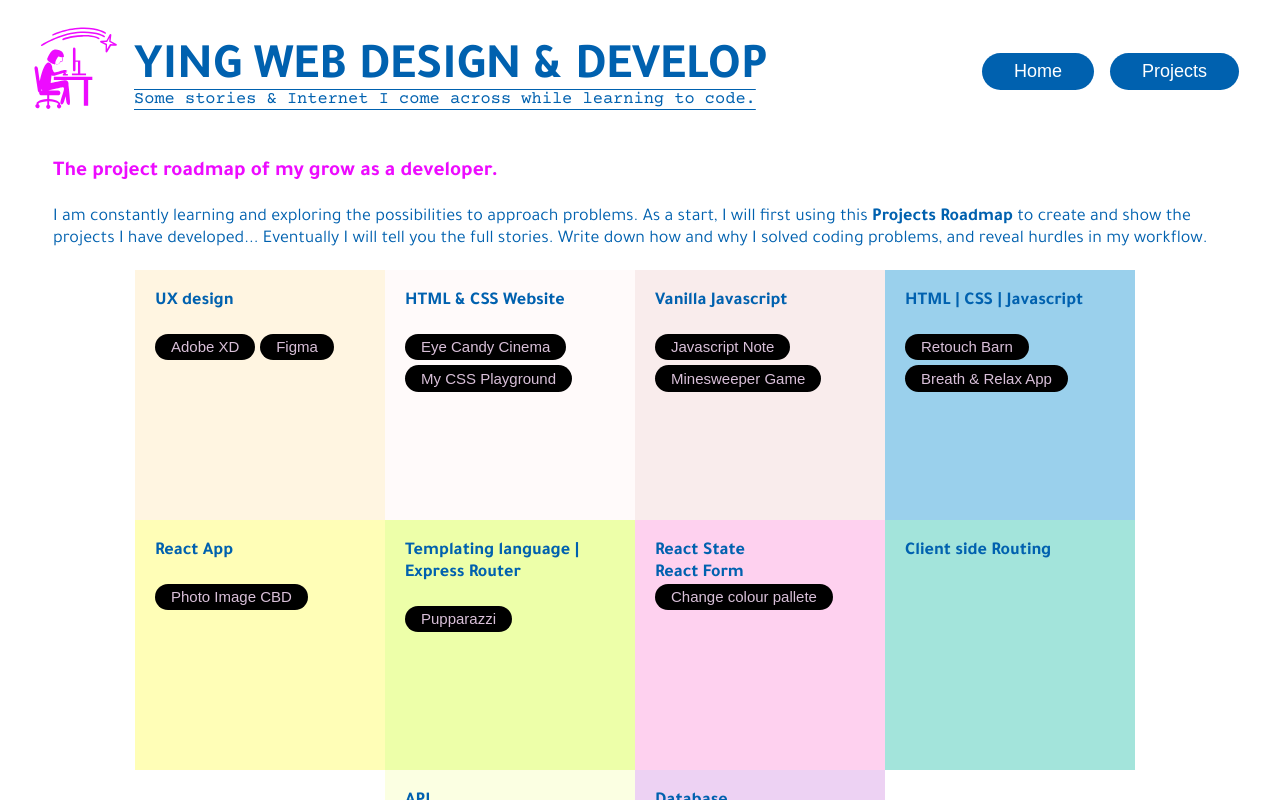
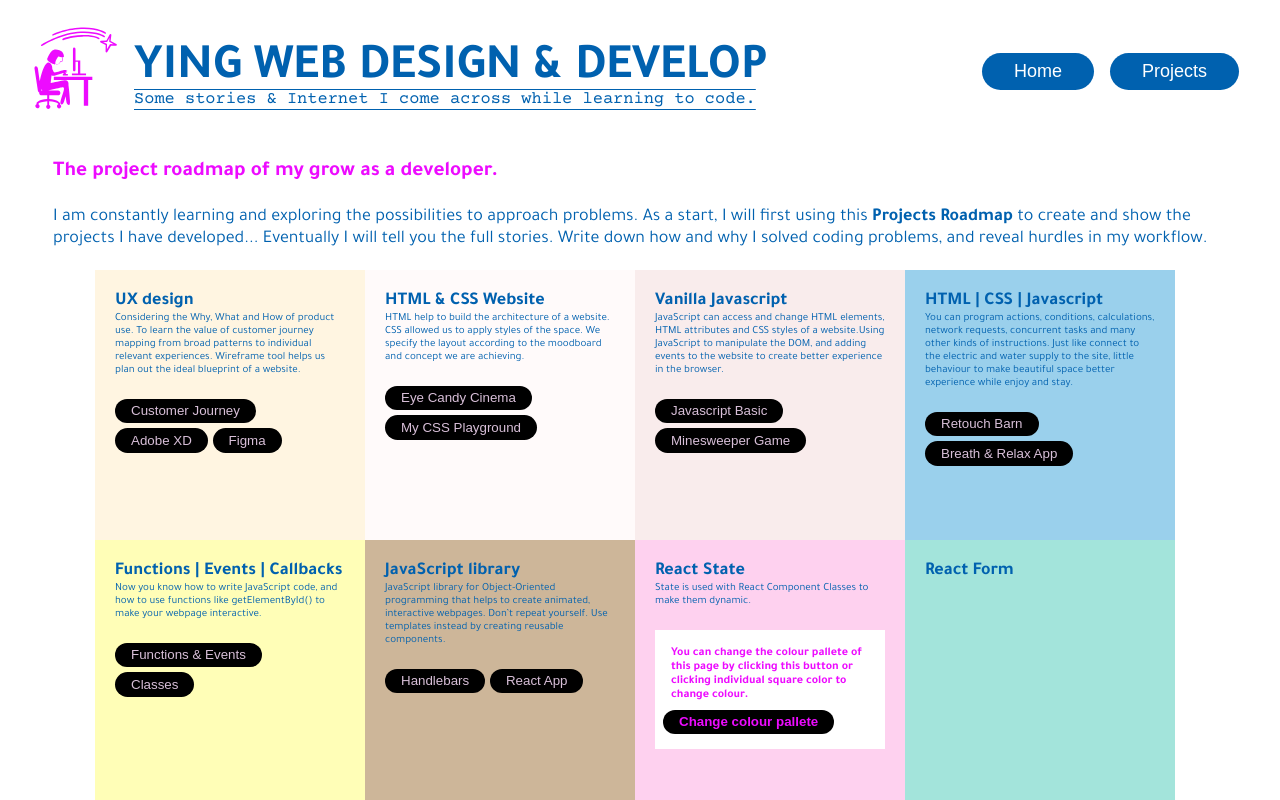
Before and after one commit to YingCG/dev-journal, a React (Create React App) app: page /projects in a window 1280 px wide. Shown: the top 800 px of the page. Built offline with nearby package versions, Linux system fonts and the light colour scheme; a web font is replaced by a local one.

Commit message:
add details

```diff
--- a/public/style/button.css
+++ b/public/style/button.css
@@ -22,7 +22,7 @@ justify-content: flex-end;
     border: none;
     /* color: #0061AF; */
     color: white;
-    font-size: 15px;
+    /* font-size: 15px; */
     margin: 0 0.3rem 0.3rem 0;
     border-radius: 4rem;
 }
@@ -64,14 +64,33 @@ justify-content: flex-end;
     margin-block-start: 0.5rem;
 }
 
+.pallete{
+    padding: 0.5rem;
+    margin-block-start: 0em;
+    margin-block-end: 0em;
+    background-color: white;
+    color: #ED0BFF;
+}
 
-/* .mid-btn{
+.pallete-btn{
     background-color: black ;
     padding: 0.3rem 1rem;
     cursor: pointer;
     border: none;
-    color: white;
-    font-size: 12px;
     border-radius: 4rem;
-    margin-left: 0.5rem;
-} */
+    color: #ED0BFF;
+    margin-block-end: 0.5em;
+}
+
+.pallete a{
+    color: #ED0BFF;
+    font-weight: bold;
+}
+
+.pallete-btn:hover{
+    background-color: #ED0BFF ;
+}
+
+.pallete-btn:hover a{
+    color: black;
+}
--- a/public/style/squarelist.css
+++ b/public/style/squarelist.css
@@ -8,8 +8,8 @@
 
 .square{
     min-width: 250px;
-    width: 250px;
-    height: 250px;
+    width: 270px;
+    height: 270px;
     padding: 20px;
     font-weight: bold;
     justify-content: space-around;
--- a/src/components/Projects.jsx
+++ b/src/components/Projects.jsx
@@ -12,6 +12,7 @@ function Projects() {
           I am constantly learning and exploring the possibilities to approach problems.
           As a start, I will first using this <strong>Projects Roadmap</strong> to create and show the projects I have developed...
           Eventually I will tell you the full stories. Write down how and why I solved coding problems, and reveal hurdles in my workflow.
+
           <SquareList />
             </p>
         </div>
--- a/src/components/Square.jsx
+++ b/src/components/Square.jsx
@@ -13,7 +13,7 @@ function Square(props) {
     return (
     <div className='square' style={{ backgroundColor: props.colors[props.index] }} onClick={changeColor}>
         {props.info.title}<br />
-        <span>{props.info.description}</span><br />
+        <p>{props.info.description}</p><br />
         {
             props.info.links.map((link, index) =>
                 <button className='btn'>
--- a/src/components/SquareList.jsx
+++ b/src/components/SquareList.jsx
@@ -5,8 +5,8 @@ import Square from './Square';
 import projects from '../data/projectroadmap';
 
 function SquareList () {
-  const pallete = ['#E4EFE7','#D6E5FA', '#D4E2D4','#D9D7F1','#F3F1F5', '#7EB5A6', '#CEE5D0','#EDF6E5', '#F0D9FF','#F4F9F9','#D3DEDC', '#E4D8DC', '#FEFBF3','#93B5C6', '#F7F2E7', '#C9CCD5', '#FFFDDE', '#F0ECE3','#CDF2CA', '#FFEFEF','#FCF9EA','#BADFDB', '#F8A978','#FFC5A1','#F3F8FF', '#DEECFF', '#C6CFFF', '#E8D3FF'];
-  const morningPallete = [ '#FFF5E1','#FFFAFA', '#F9ECEC','#9AD0EC','#FFFEB7','#EDFFA9','#FED1EF','#A3E4DB','#FBFFE2','#EDD2F3']
+  const pallete = ['#E4EFE7','#FFE194','#D6E5FA', '#D4E2D4','#D9D7F1','#F3F1F5', '#7EB5A6', '#CEE5D0','#EDF6E5', '#F0D9FF','#F4F9F9','#D3DEDC', '#E4D8DC', '#FEFBF3','#93B5C6', '#F7F2E7', '#C9CCD5', '#FFFDDE', '#F0ECE3','#CDF2CA', '#FFEFEF','#FCF9EA','#BADFDB', '#F8A978','#FFC5A1','#F3F8FF', '#DEECFF', '#C6CFFF', '#E8D3FF','#B8DFD8'];
+  const morningPallete = [ '#FFF5E1','#FFFAFA', '#F9ECEC','#9AD0EC','#FFFEB7','#CDB699','#FED1EF','#A3E4DB','#FBFFE2','#EDD2F3','#FBF8F1', '#C1DEAE']
   const afternoonPallete = ['#88E0EF','#FFADAD','#FFE162','#EFEFEF','#FFB085','#F2FFE9','#CDF2CA','#FFFDE8','#E6DDC6','#FDFFBC','#F5C6AA']
   const eveningPallete = ['#A3DDCB', '#FFE3DE', '#66BFBF','#DBE6FD','#77ACF1','#E1F5F2','#B4AEE8','#F3F1F5','#F0D9FF','#BEAEE2','#D3D5FD']
 
@@ -25,7 +25,7 @@ function SquareList () {
     function changeColourPallete(){
       const newColors = [];
 
-      for (let i = 0; i < 10; i++){
+      for (let i = 0; i < 12; i++){
         const newColor = pallete[Math.floor(Math.random() * pallete.length)];
         newColors.push(newColor)
       }
@@ -47,23 +47,34 @@ function SquareList () {
         }
 
 
-        <div className='square' style={{backgroundColor: colors[6]}}>
-          React State <br/>
-          React Form
+        <div className='square' style={{backgroundColor: colors[6]}} >
+          React State
+          <p>State is used with React Component Classes to make them dynamic.</p><br/>
+          <div className='pallete'>
+          <h6 className='pallete'>You can  change the colour pallete of this page by clicking this button or clicking individual square color to change colour. </h6>
+          <button className='pallete-btn' onClick={changeColourPallete}><a>Change colour pallete</a></button>
+          </div>
           {/* <RollDice/><br/> */}
-          <button className='btn' onClick={changeColourPallete}><a>Change colour pallete</a></button>
         </div>
 
         <div className='square' style={{backgroundColor: colors[7]}}>
+        React Form<br/>
+        </div>
+
+        <div className='square' style={{backgroundColor: colors[8]}}>
         Client side Routing <br/>
         </div>
 
-        <div className='square' style={{backgroundColor: colors[8]}}>
+        <div className='square' style={{backgroundColor: colors[9]}}>
         API
         </div>
 
-        <div className='square' style={{backgroundColor: colors[9]}}>
+        <div className='square' style={{backgroundColor: colors[10]}}>
         Database
+        </div>
+
+        <div className='square' style={{backgroundColor: colors[11]}}>
+        Full-stack App
         </div>
 
 
--- a/src/data/projectroadmap.js
+++ b/src/data/projectroadmap.js
@@ -2,8 +2,12 @@ const projects = [
     {
         id: 'square1',
         title: "UX design",
-        description: null,
-        links: [{
+        description: "Considering the Why, What and How of product use. To learn the value of customer journey mapping from broad patterns to individual relevant experiences. Wireframe tool helps us plan out the ideal blueprint of a website.",
+        links: [ {
+          title: "Customer Journey",
+          url: "/projects/uxdesign",
+          route: true
+        },{
           title: "Adobe XD",
           url: "https://xd.adobe.com/view/5bee77bc-6104-48b2-b6ab-e0dbcecbaaf7-0ebd/"
         },
@@ -15,7 +19,7 @@ const projects = [
       {
         id: 'square2',
         title: "HTML & CSS Website",
-        description: null,
+        description: "HTML help to build the architecture of a website. CSS allowed us to apply styles of the space. We specify the layout according to the moodboard and concept we are achieving. ",
         links: [{
           title: "Eye Candy Cinema",
           url: "https://yingcg.github.io/EyeCandyCinema/"
@@ -29,10 +33,12 @@ const projects = [
       {
         id: 'square3',
         title: "Vanilla Javascript",
-        description: null,
+        description: "JavaScript can access and change HTML elements, HTML attributes and CSS styles of a website.Using JavaScript to manipulate the DOM, and adding events to the website to create better experience in the browser.",
         links: [{
-          title: "Javascript Note",
-          url: "https://yingcg.github.io/blog/js-fundamentals.html"
+          title: "Javascript Basic",
+          url: "/projects/javascript",
+          route: true
+          // url: "https://yingcg.github.io/blog/js-fundamentals.html"
         },
         {
           title: "Minesweeper Game",
@@ -42,7 +48,7 @@ const projects = [
       {
         id: 'square4',
         title: "HTML | CSS | Javascript",
-        description: null,
+        description: "You can program actions, conditions, calculations, network requests, concurrent tasks and many other kinds of instructions. Just like connect to the electric and water supply to the site, little behaviour to make beautiful space better experience while enjoy and stay.",
         links: [{
           title: "Retouch Barn",
           url: "https://yingcg.github.io/retouchbarn/"
@@ -54,20 +60,28 @@ const projects = [
       },
       {
         id: 'square5',
-        title: "React App",
-        description: null,
+        title: "Functions | Events | Callbacks",
+        description: "Now you know how to write JavaScript code, and how to use functions like getElementById() to make your webpage interactive. ",
         links: [{
-          title: "Photo Image CBD",
-          url: "http://photoimagecbd.herokuapp.com"
+          title: "Functions & Events",
+          url: "",
+          route: true
+        }, {
+          title: "Classes",
+          url: "",
+          route: true
         }]
       },
       {
         id: 'square6',
-        title: "Templating language | Express Router",
-        description: null,
+        title: "JavaScript library ",
+        description: "JavaScript library for Object-Oriented programming that helps to create animated, interactive webpages. Don’t repeat yourself. Use templates instead by creating reusable components. ",
         links: [{
-          title: "Pupparazzi",
+          title: "Handlebars",
           url: "https://pupparazi-ying.herokuapp.com/puppies"
+        },{
+          title: "React App",
+          url: "http://photoimagecbd.herokuapp.com"
         }]
       }
 ]
```
